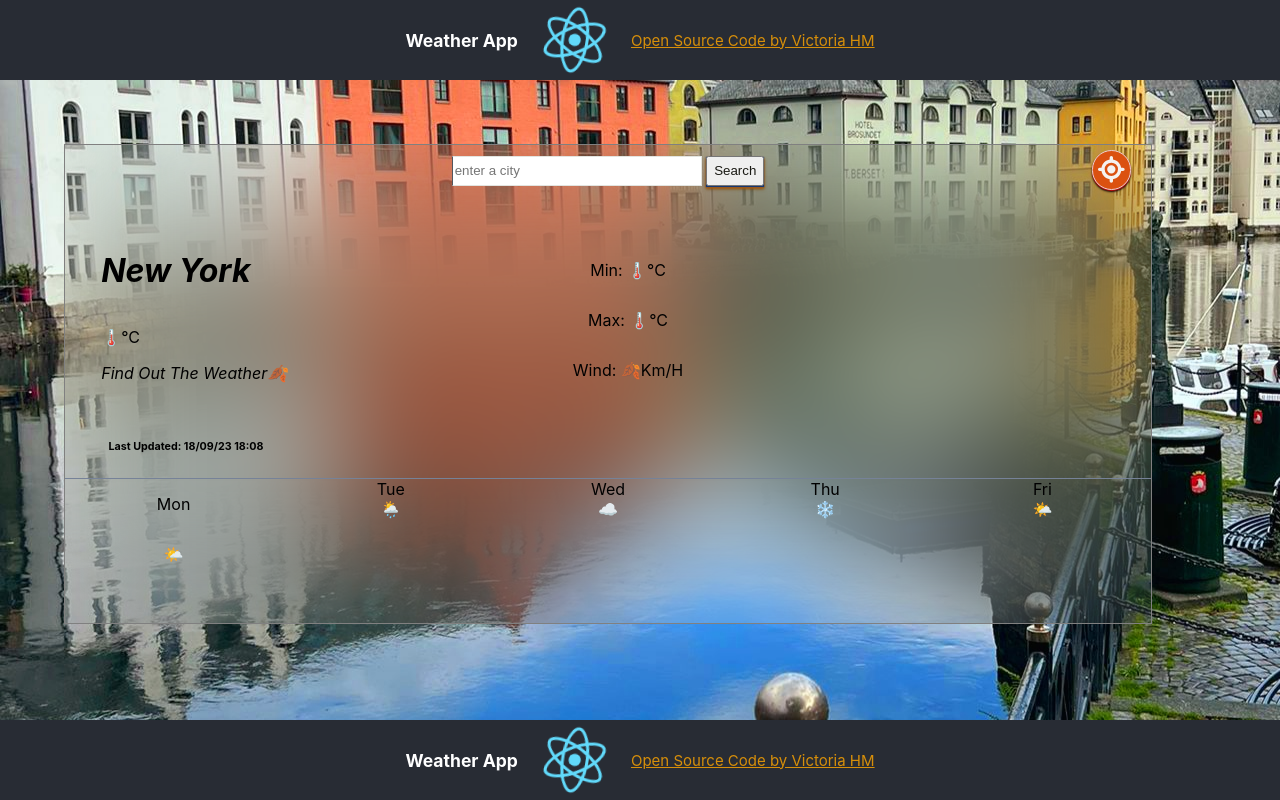
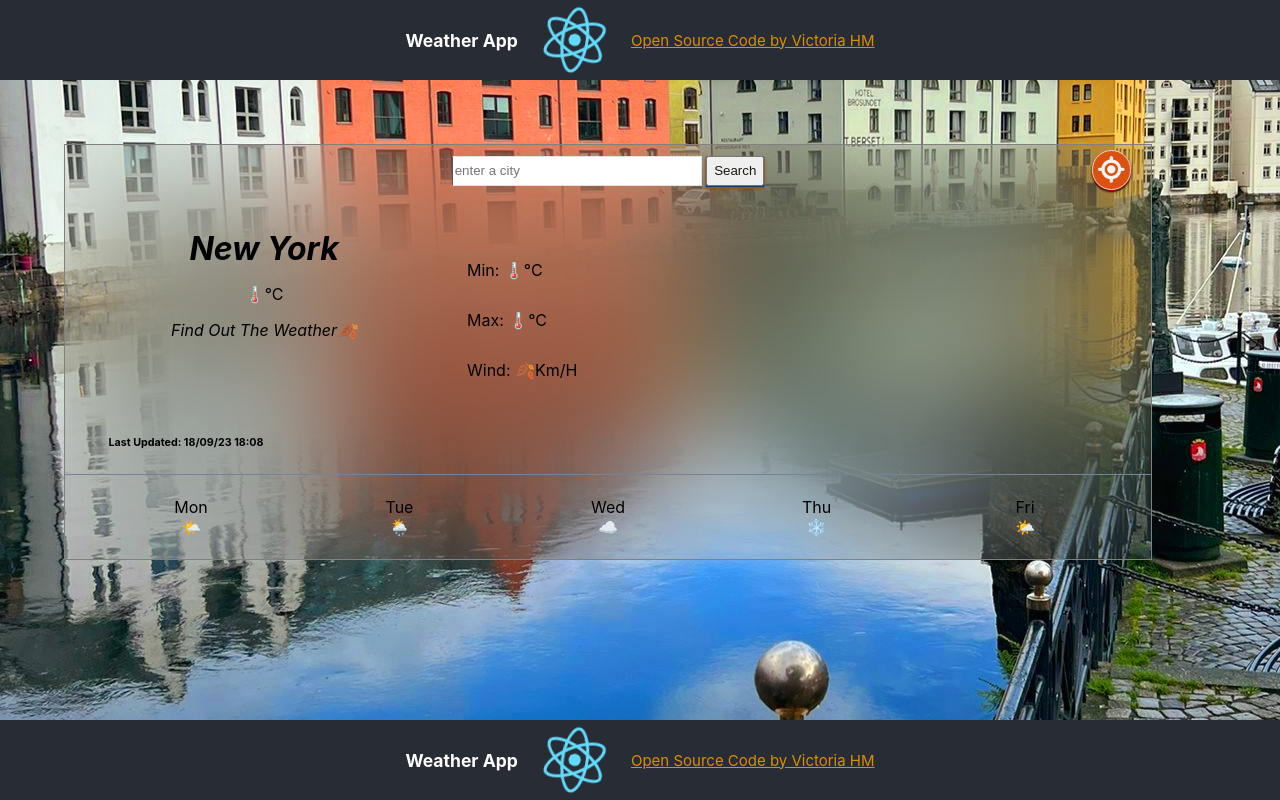
Before and after one commit to hewittmv/my-weather-react-app, a React (Create React App) app: page / in a window 1280 px wide. Built offline with nearby package versions, Linux system fonts and the light colour scheme.

Commit message:
Remove duplicate code

```diff
--- a/src/App.css
+++ b/src/App.css
@@ -99,26 +99,31 @@ h6 {
   grid-template-columns: 1fr 1fr 1fr;
   text-transform: capitalize;
 }
-.box-1 {
+.weather-grid .box .box-2 {
   display: flex;
-  text-align: start;
   flex-direction: column;
+  text-align: center;
+}
+.weather-grid .box-1 {
   margin-left: 10%;
 }
-.box-2 {
-  display: flex;
-  flex-direction: column;
+.weather-grid .box-2 {
+  font-size: x-large;
 }
-.box-3 {
+.weather-grid .box-3 {
   line-height: 50px;
+  text-align: left;
 }
 h1 {
   padding: 0;
+  margin: 0;
 }
 .forecast-grid {
   margin-top: 1%;
-  margin-bottom: 4%;
+  padding: 2% 2%;
   border-top: 1px solid #768298;
   display: grid;
   grid-template-columns: 1fr 1fr 1fr 1fr 1fr;
+  justify-content: space-evenly;
+  align-items: center;
 }
--- a/src/App.js
+++ b/src/App.js
@@ -34,23 +34,23 @@ function App() {
         <h6>Last Updated: 18/09/23 18:08 </h6>
 
         <div className="forecast-grid">
-          <div className="box-3">
+          <div className="box-1">
             Mon
             <div>🌤️</div>
           </div>
-          <div className="box-4">
+          <div className="box-2">
             Tue
             <div>🌦️</div>
           </div>
-          <div className="box-5">
+          <div className="box-3">
             Wed
             <div>☁️</div>
           </div>
-          <div className="box-6">
+          <div className="box-4">
             Thu
             <div>❄️</div>
           </div>
-          <div className="box-7">
+          <div className="box-5">
             Fri
             <div>🌤️</div>
           </div>
--- a/src/Search.js
+++ b/src/Search.js
@@ -50,8 +50,10 @@ export default function Search() {
         {form}
         <div className="weather-grid">
           <div className="box-1">
-            <h2>{city}</h2>
-            <img src={weather.icon} alt="weather icon" />
+            <h1>{city}</h1>
+            <div className="weather-emoji">
+              <img src={weather.icon} alt="weather icon" />
+            </div>
           </div>
           <div className="box-2">
             <p>{Math.round(weather.temp)}°C</p>
```
